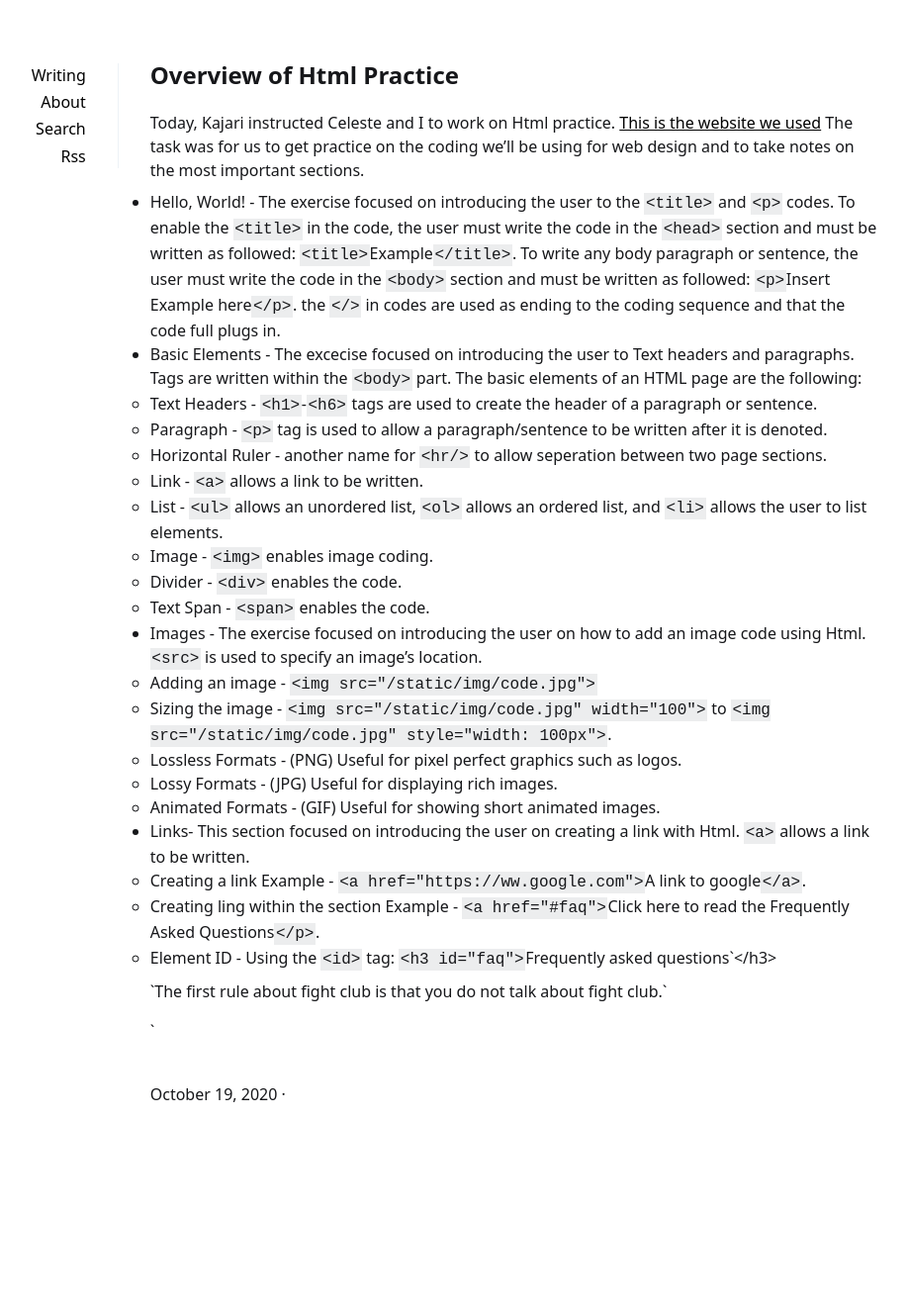
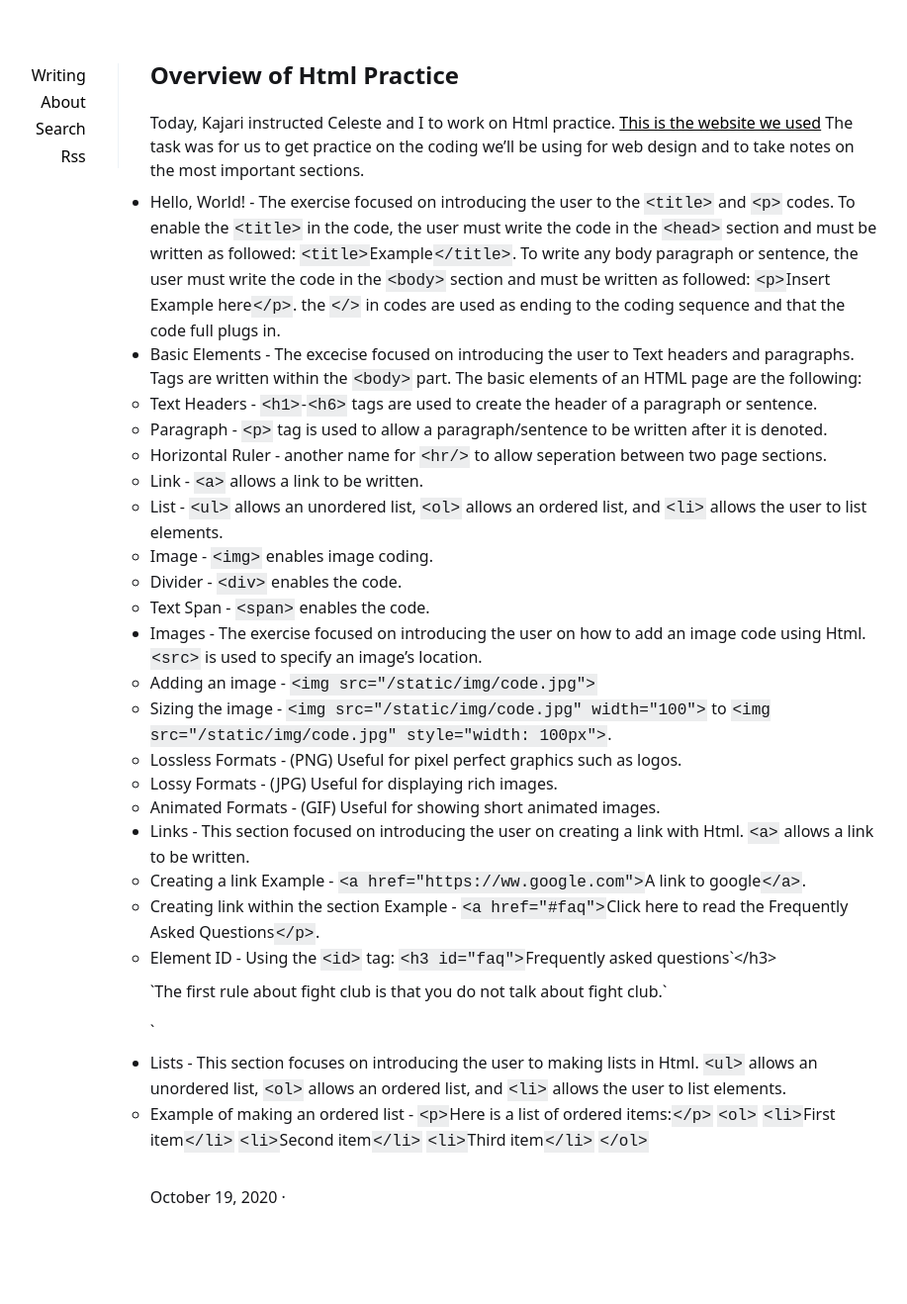
Before and after one commit to Osvaldo178/Osvaldo178.github.io, a Jekyll site: the page built from _posts/2020-10-19-Overview-of-Html-Practice.md, in a window 1280 px wide. Shown: the whole page at 99% size, without its empty margins (201-1118 px from the left). Built offline with Jekyll 4.4.1, drawn with Linux system fonts in a browser that asks for light colours; before the commit the page ends 1214 px from its top, so only the background shows below that.

Commit message:
added list

```diff
--- a/_posts/2020-10-19-Overview-of-Html-Practice.md
+++ b/_posts/2020-10-19-Overview-of-Html-Practice.md
@@ -24,8 +24,16 @@ Today, Kajari instructed Celeste and I to work on Html practice. [This is the we
 	* Lossless Formats - (PNG) Useful for pixel perfect graphics such as logos.
 	* Lossy Formats - (JPG) Useful for displaying rich images.
 	* Animated Formats - (GIF) Useful for showing short animated images.
-* Links- This section focused on introducing the user on creating a link with Html. `<a>` allows a link to be written.
+* Links - This section focused on introducing the user on creating a link with Html. `<a>` allows a link to be written.
 	* Creating a link Example - `<a href="https://ww.google.com">`A link to google`</a>`.
-	* Creating ling within the section Example - `<a href="#faq">`Click here to read the Frequently Asked Questions`</p>`.
+	* Creating link within the section Example - `<a href="#faq">`Click here to read the Frequently Asked Questions`</p>`.
 	* Element ID - Using the `<id>` tag: `<h3 id="faq">`Frequently asked questions`</h3>
 <p>`The first rule about fight club is that you do not talk about fight club.`</p>`
+* Lists - This section focuses on introducing the user to making lists in Html. `<ul>` allows an unordered list, `<ol>` allows an ordered list, and `<li>` allows the user to list elements.
+	* Example of making an ordered list -
+	`<p>`Here is a list of ordered items:`</p>`
+`<ol>`
+    `<li>`First item`</li>`
+    `<li>`Second item`</li>`
+    `<li>`Third item`</li>`
+`</ol>`
```
